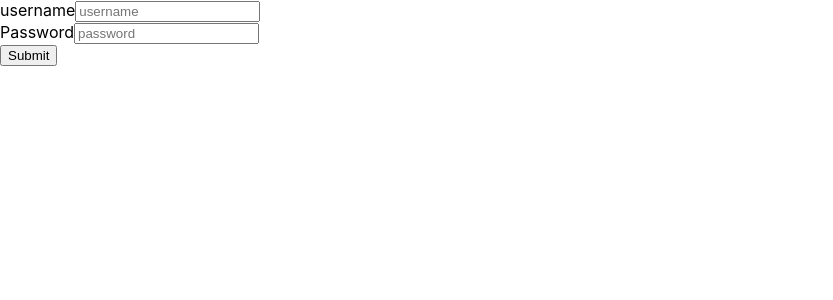
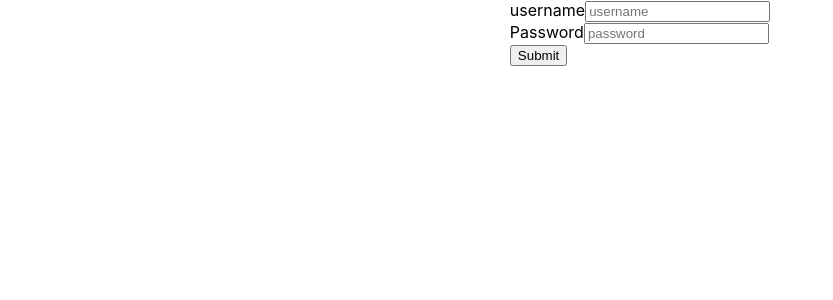
Before and after one commit to Neil925/qBitAutoTorrent, a React (Create React App) app: page /login in a window 1280 px wide. Shown: the top 300 px of the page, without its empty margins (0-833 px from the left). Built offline with nearby package versions, Linux system fonts and the light colour scheme.

Commit message:
styling to login

```diff
--- a/src/pages/login/login.css
+++ b/src/pages/login/login.css
@@ -0,0 +1,4 @@
+.main{
+    display: flex;
+    justify-content: center !important;
+}
--- a/src/pages/login/login.js
+++ b/src/pages/login/login.js
@@ -8,37 +8,39 @@ class Login extends Component {
   constructor() {
     super();
     this.state = {
-            username: '',
-            password: ''
-        }
+      username: "",
+      password: "",
+    };
   }
 
   onChange = (e) => {
     this.setState({
       [e.target.name]: e.target.value,
     });
-    }
+  };
 
   handleSubmit = (event) => {
     event.preventDefault();
     console.log(this.state);
-    }
+  };
 
   render() {
     return (
+            <div className="main">
               <Form onSubmit={this.handleSubmit}>
-        <Form.Group className="mb-3" >
+                <Form.Group>
                   <Form.Label>username</Form.Label>
-          <Form.Control type="text" placeholder="username" name="username" onChange={this.onChange}/>
+                  <Form.Control type="text" placeholder="username" name="username" onChange={this.onChange} />
                 </Form.Group>
-        <Form.Group className="mb-3" >
+                <Form.Group className="mb-3">
                   <Form.Label>Password</Form.Label>
-          <Form.Control type="password" placeholder="password" name="password" onChange={this.onChange}/>
+                  <Form.Control type="password" placeholder="password" name="password" onChange={this.onChange} />
                 </Form.Group>
                 <Button variant="primary" type="submit">
                   Submit
                 </Button>
               </Form>
+            </div>
     );
   }
 }
```
Lines whose indentation alone changed are shown as unchanged.
